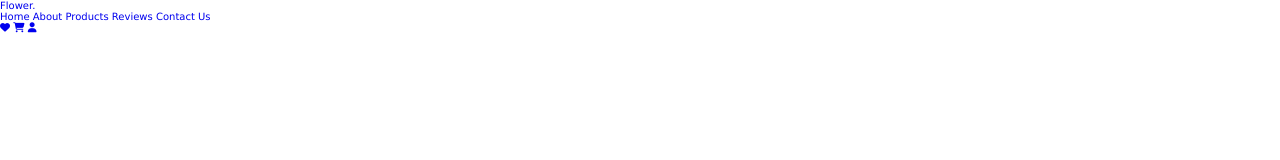
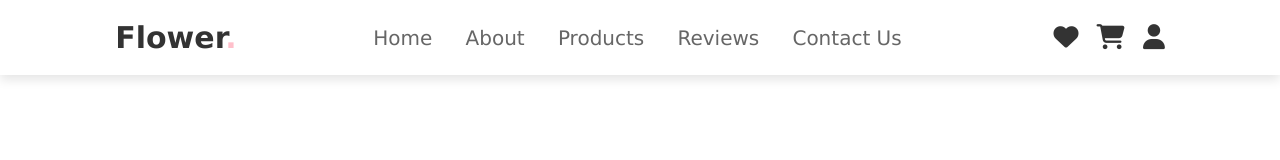
Before and after one commit to jayalloyd/Flower-shop-website, a plain HTML site: page index.html in a window 1280 px wide. Drawn offline with Linux system fonts and the light colour scheme.

Commit message:
header completed

```diff
--- a/style.css
+++ b/style.css
@@ -1,6 +1,9 @@
+/* :root: This selector targets the root element of the HTML document, which is the <html> tag. */
+/* --pink: This is the name of the CSS variable. CSS variables are a powerful feature introduced in CSS Custom Properties. They allow you to define reusable values that can be easily updated throughout your stylesheet. */
+
 :root
 {
-    --pink:var(--pink);
+    --pink:#FFC0CB;
 }
 
 *{
@@ -19,3 +22,43 @@ html{
     scroll-padding-top: 6rem;
     overflow-x: hidden;
 }
+header{
+    position:fixed;
+    top:0;
+    left:0;
+    right:0;
+    background:#fff;
+    padding: 2rem 9%;
+    display: flex;
+    align-items: center;
+    justify-content: space-between;
+    z-index: 1000;
+    box-shadow: 0 .5rem 1rem rgba(0,0,0,.1);
+
+
+}
+header .logo{
+font-size: 3rem;
+color:#333;
+font-weight: bolder;
+}
+header .logo span{
+    color:var(--pink);
+}
+header .navbar a{
+    font-size: 2rem;
+    padding:0 1.5rem;
+    color:#666;
+}
+header .navbar a:hover{
+color:var(--pink);
+}
+header .icons a{
+    font-size: 2.5rem;
+    color: #333;
+    margin-left: 1.5rem;
+
+}
+header .icons a:hover{
+    color: var(--pink);
+}
```
